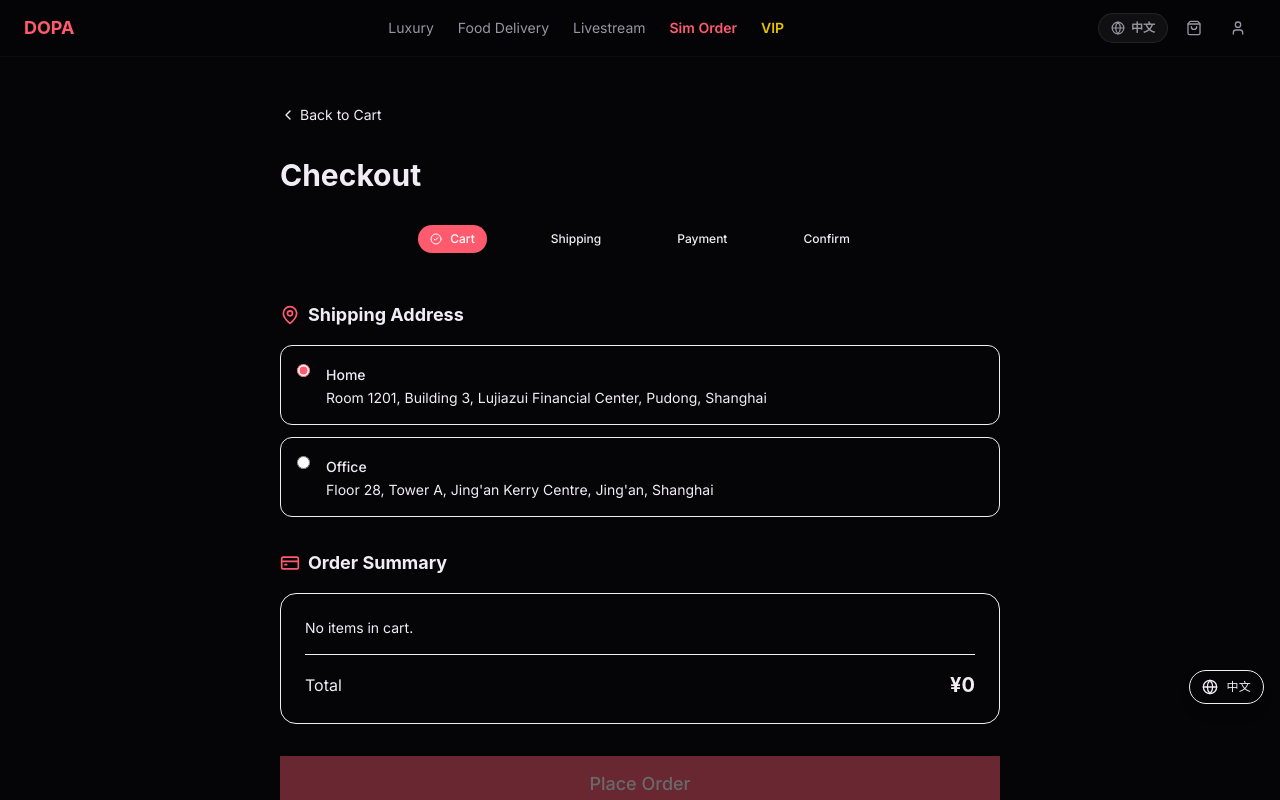
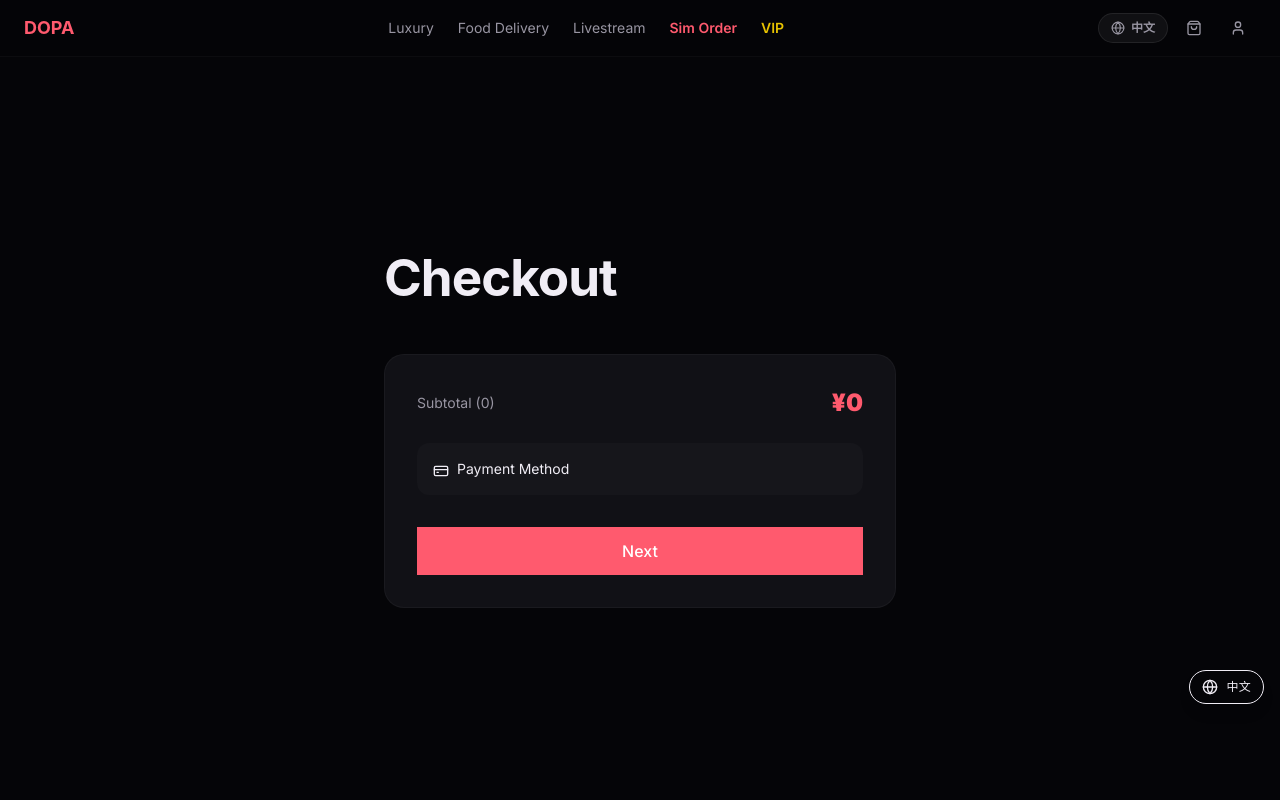
Before and after one commit to chenzhize60-design/dopa-platform, a Next.js app: page /en/checkout in a window 1280 px wide. Shown: the top 800 px of the page. Built offline with nearby package versions, Linux system fonts and the light colour scheme; a web font is replaced by a local one.

Commit message:
Cart/checkout/profile pages aligned to Taste-Skill cinema style

```diff
--- a/src/app/[locale]/checkout/page.tsx
+++ b/src/app/[locale]/checkout/page.tsx
@@ -1,152 +1,57 @@
 "use client";
 
+import { useState } from "react";
 import Link from "next/link";
-import { ChevronLeft, MapPin, CreditCard, CheckCircle2 } from "lucide-react";
+import { useTranslations, useLocale } from "next-intl";
+import { Check, CreditCard } from "lucide-react";
 import { Header } from "@/components/layout/Header";
 import { Footer } from "@/components/layout/Footer";
 import { BrandButton } from "@/components/brand/BrandButton";
-import { GlimmerDot } from "@/components/brand/GlimmerDot";
 import { useCartStore } from "@/stores/cart";
 
-const steps = ["Cart", "Shipping", "Payment", "Confirm"];
-
-const addresses = [
-  {
-    id: "1",
-    name: "Home",
-    address: "Room 1201, Building 3, Lujiazui Financial Center, Pudong, Shanghai",
-  },
-  {
-    id: "2",
-    name: "Office",
-    address: "Floor 28, Tower A, Jing'an Kerry Centre, Jing'an, Shanghai",
-  },
-];
-
 export default function CheckoutPage() {
+  const t = useTranslations();
+  const locale = useLocale();
+  const totalPrice = useCartStore((s) => s.totalPrice());
   const items = useCartStore((s) => s.items);
-  const totalPrice = useCartStore((s) => s.totalPrice());
+  const [step, setStep] = useState(0);
+  const done = step === 2;
 
   return (
-    <div className="min-h-screen flex flex-col">
+    <main className="overflow-x-hidden w-full max-w-full min-h-screen">
       <Header />
+      <section className="section-cinema px-6 sm:px-12 lg:px-24">
+        <div className="max-w-lg mx-auto">
+          <h1 className="h2-cinema text-[var(--t-high)] mb-12">{t("checkout.title")}</h1>
 
-      <main className="flex-1 max-w-3xl mx-auto px-4 sm:px-6 py-12 w-full">
-        <Link
-          href="/cart"
-          className="inline-flex items-center gap-1 text-sm text-text-secondary hover:text-text-primary transition-colors duration-150 mb-8"
-        >
-          <ChevronLeft className="size-4" />
-          Back to Cart
-        </Link>
-
-        <h1 className="text-3xl font-display font-bold text-text-primary mb-8">
-          Checkout
-        </h1>
-
-        {/* Progress */}
-        <div className="flex items-center justify-center gap-2 mb-12">
-          {steps.map((s, i) => (
-            <div key={s} className="flex items-center gap-2">
-              <div
-                className={`flex items-center gap-2 px-3 py-1.5 rounded-full text-xs font-medium transition-colors duration-300 ${
-                  i === 0
-                    ? "bg-brand text-white"
-                    : "bg-bg-surface text-text-muted"
-                }`}
-              >
-                {i < 1 ? (
-                  <CheckCircle2 className="size-3" />
-                ) : (
-                  <GlimmerDot size={4} color="var(--text-muted)" />
-                )}
-                {s}
+          {done ? (
+            <div className="card-cinema p-10 text-center">
+              <div className="size-16 rounded-full flex items-center justify-center mx-auto mb-6" style={{ backgroundColor: "rgba(0,201,182,0.12)" }}>
+                <Check className="size-8" style={{ color: "var(--cool)" }} />
               </div>
-              {i < steps.length - 1 && (
-                <div className="w-6 h-px bg-border-default" />
-              )}
+              <h2 className="text-xl font-bold text-[var(--t-high)] mb-2">{t("checkout.success.title")}</h2>
+              <p className="text-sm mb-8" style={{ color: "var(--t-mid)" }}>{t("checkout.success.delivery")}</p>
+              <Link href={`/${locale}`} className="text-sm font-bold hover:underline" style={{ color: "var(--accent)" }}>
+                {t("checkout.success.continueShopping")}
+              </Link>
             </div>
-          ))}
+          ) : (
+            <div className="card-cinema p-8">
+              <div className="flex items-center justify-between mb-6">
+                <span className="text-sm" style={{ color: "var(--t-mid)" }}>{t("cart.subtotal")} ({items.length})</span>
+                <span className="text-2xl font-black" style={{ color: "var(--accent)" }}>{totalPrice}</span>
+              </div>
+              <div className="p-4 rounded-xl mb-8" style={{ backgroundColor: "rgba(255,255,255,0.02)" }}>
+                <p className="text-sm text-[var(--t-high)]"><CreditCard className="size-4 inline mr-2" />{t("orderDetail.paymentMethod")}</p>
+              </div>
+              <BrandButton variant="coral" size="lg" className="w-full" showGlimmer onClick={() => setStep(step + 1)}>
+                {step === 0 ? t("checkout.next") : step === 1 ? t("checkout.confirmPay") : t("checkout.pay")}
+              </BrandButton>
+            </div>
+          )}
         </div>
-
-        {/* Address */}
-        <section className="mb-8">
-          <h2 className="text-lg font-display font-bold text-text-primary mb-4 flex items-center gap-2">
-            <MapPin className="size-5 text-brand" />
-            Shipping Address
-          </h2>
-          <div className="flex flex-col gap-3">
-            {addresses.map((addr) => (
-              <label
-                key={addr.id}
-                className="flex items-start gap-4 p-4 rounded-xl border border-border-default bg-bg-surface cursor-pointer hover:border-brand/30 transition-colors duration-150"
-              >
-                <input
-                  type="radio"
-                  name="address"
-                  defaultChecked={addr.id === "1"}
-                  className="mt-0.5 accent-brand"
-                />
-                <div>
-                  <span className="text-sm font-medium text-text-primary">
-                    {addr.name}
-                  </span>
-                  <p className="text-sm text-text-muted mt-0.5">
-                    {addr.address}
-                  </p>
-                </div>
-              </label>
-            ))}
-          </div>
-        </section>
-
-        {/* Order summary */}
-        <section className="mb-8">
-          <h2 className="text-lg font-display font-bold text-text-primary mb-4 flex items-center gap-2">
-            <CreditCard className="size-5 text-brand" />
-            Order Summary
-          </h2>
-          <div className="p-6 rounded-2xl bg-bg-surface border border-border-default">
-            {items.length === 0 ? (
-              <p className="text-text-muted text-sm">No items in cart.</p>
-            ) : (
-              items.map((item) => (
-                <div
-                  key={item.product.slug}
-                  className="flex items-center gap-3 py-3 border-b border-border-default last:border-0"
-                >
-                  <span className="text-sm text-text-secondary flex-1 truncate">
-                    {item.product.brand} {item.product.name}
-                    <span className="text-text-muted ml-2">x{item.quantity}</span>
-                  </span>
-                  <span className="text-sm font-medium text-text-primary">
-                    {item.product.price}
-                  </span>
-                </div>
-              ))
-            )}
-            <div className="flex justify-between items-center pt-4 mt-4 border-t border-border-default">
-              <span className="text-text-secondary">Total</span>
-              <span className="text-xl font-display font-bold text-text-primary">
-                {items.length > 0 ? totalPrice : "¥0"}
-              </span>
-            </div>
-          </div>
-        </section>
-
-        {/* Place order */}
-        <BrandButton
-          variant="coral"
-          size="xl"
-          className="w-full"
-          showGlimmer
-          disabled={items.length === 0}
-        >
-          Place Order
-        </BrandButton>
-      </main>
-
+      </section>
       <Footer />
-    </div>
+    </main>
   );
 }
```
Also changed, not shown: src/app/[locale]/cart/page.tsx (+32 -86 lines), src/app/[locale]/profile/page.tsx (+41 -129 lines).
